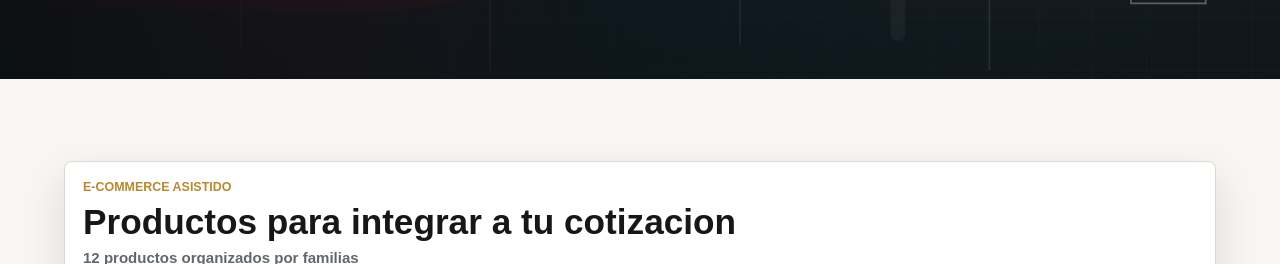
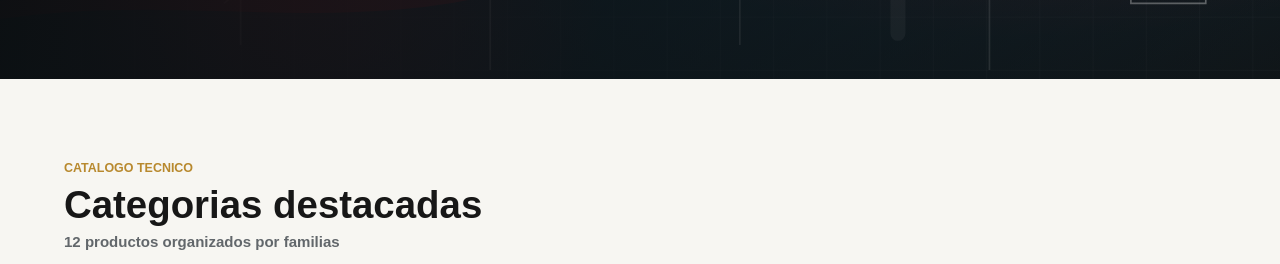
Before and after one commit to israelmorgan-crypto/EXTINROD, a website: page productos.html in a window 1280 px wide. Shown: the part 536-800 px from the top of the page. Drawn offline with Linux system fonts and the light colour scheme; no server answers.

Commit message:
Replace products toolbar with categories heading

```diff
--- a/productos.html
+++ b/productos.html
@@ -50,10 +50,10 @@
 
       <section class="catalog-shell">
         <div class="catalog-main">
-          <div class="commerce-toolbar">
+          <div class="catalog-heading">
             <div>
-              <p class="eyebrow">E-commerce asistido</p>
-              <h2>Productos para integrar a tu cotizacion</h2>
+              <p class="eyebrow">Catalogo tecnico</p>
+              <h2>Categorias destacadas</h2>
               <p class="catalog-count" id="catalogCount">Cargando destacados Syscom...</p>
             </div>
           </div>
--- a/styles.css
+++ b/styles.css
@@ -811,6 +811,18 @@ h3 {
   box-shadow: var(--shadow);
 }
 
+.catalog-heading {
+  display: grid;
+  gap: 8px;
+  margin-bottom: 22px;
+}
+
+.catalog-heading h2 {
+  margin: 0;
+  color: var(--ink);
+  font-size: clamp(1.55rem, 3vw, 2.4rem);
+}
+
 .commerce-toolbar h2 {
   margin: 0;
   font-size: clamp(1.4rem, 3vw, 2.2rem);
```
